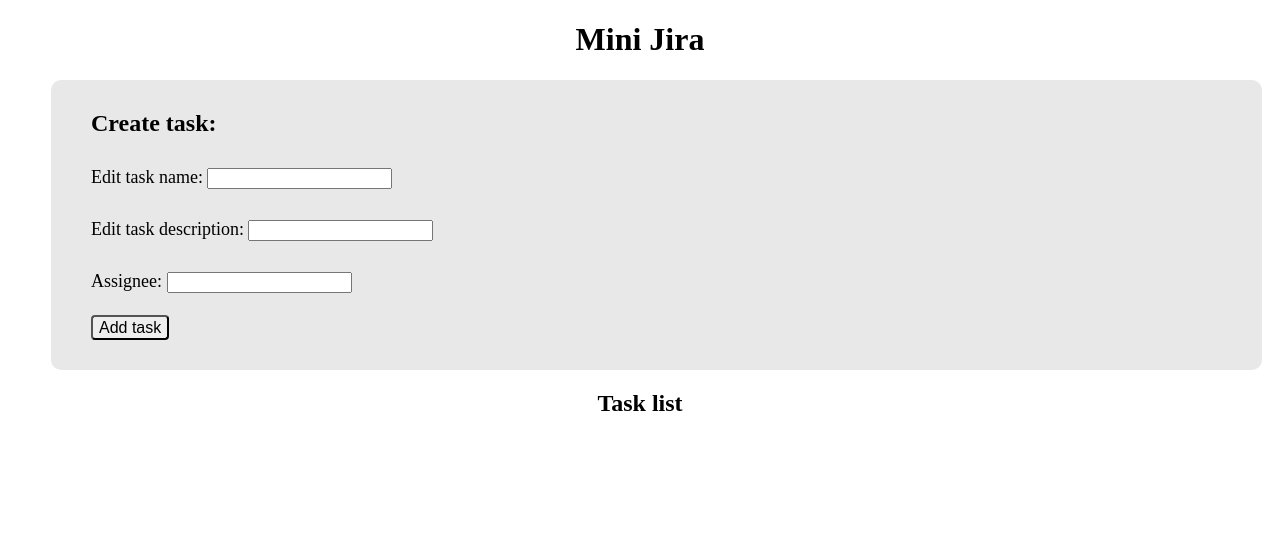
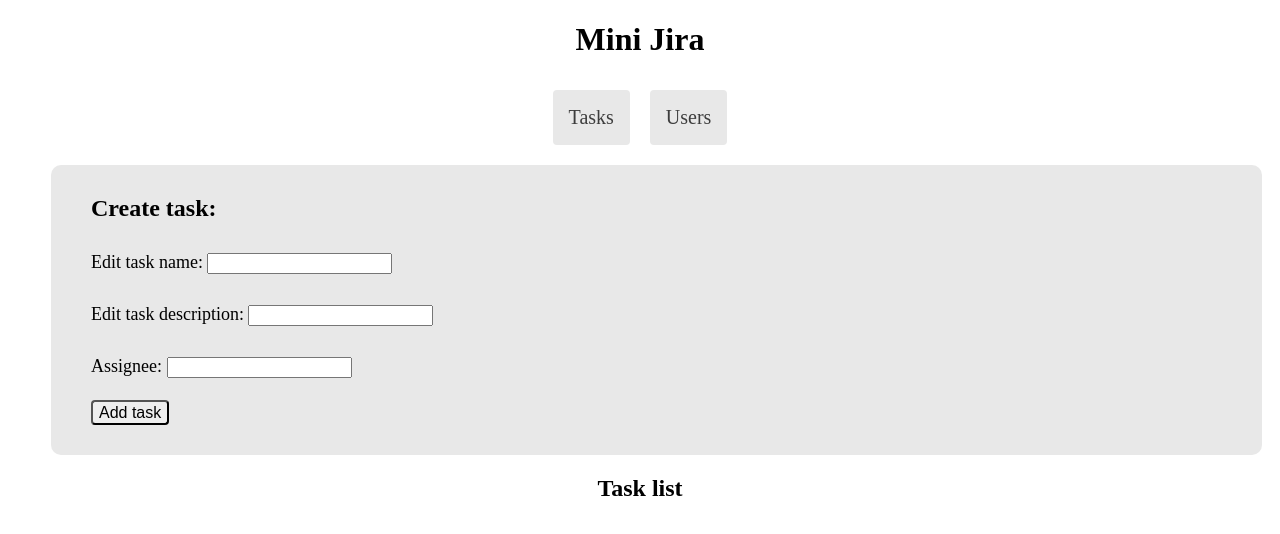
Before and after one commit to YaroslavaOdin/MiniJira, an Angular app: page /tasks in a window 1280 px wide. Shown: the top 534 px of the page. Built offline with nearby package versions, Linux system fonts and the light colour scheme.

Commit message:
Added routing.

```diff
--- a/src/app/app.component.css
+++ b/src/app/app.component.css
@@ -1,3 +1,30 @@
 h1 {
     text-align: center;
 }
+
+nav {
+    text-align: center;
+    margin-bottom: 20px;
+    margin-left: -20px;
+}
+
+nav a {
+    margin-left: 20px;
+    padding: 1rem;
+    text-decoration: none;
+    margin-top: 10px;
+    display: inline-block;
+    background-color: #e8e8e8;
+    color: #3d3d3d;
+    border-radius: 4px;
+    font-size: 20px;
+}
+
+nav a:hover {
+    color: white;
+    background-color: #42545C;
+}
+
+nav a.active {
+    background-color: black;
+}
--- a/src/app/app.component.html
+++ b/src/app/app.component.html
@@ -1,2 +1,6 @@
 <h1>Mini Jira</h1>
-<app-task-list></app-task-list>
+<nav>
+    <a routerLink="/tasks">Tasks</a>
+    <a routerLink="/users">Users</a>
+  </nav>
+<router-outlet></router-outlet>
--- /dev/null
+++ b/src/app/user/user-list/user-list.component.html
@@ -0,0 +1 @@
+<p>user-list works!</p>
--- /dev/null
+++ b/src/app/user/user-list/user-list.component.ts
@@ -0,0 +1,15 @@
+import { Component, OnInit } from '@angular/core';
+
+@Component({
+  selector: 'app-user-list',
+  templateUrl: './user-list.component.html',
+  styleUrls: ['./user-list.component.css']
+})
+export class UserListComponent implements OnInit {
+
+  constructor() { }
+
+  ngOnInit(): void {
+  }
+
+}
```
Also changed, not shown: src/app/app-routing.module.ts (added, +17 -0 lines), src/app/app.module.ts (+6 -2 lines), src/app/user/user.module.ts (added, +10 -0 lines), src/app/user/user-list/user-list.component.css (added).
